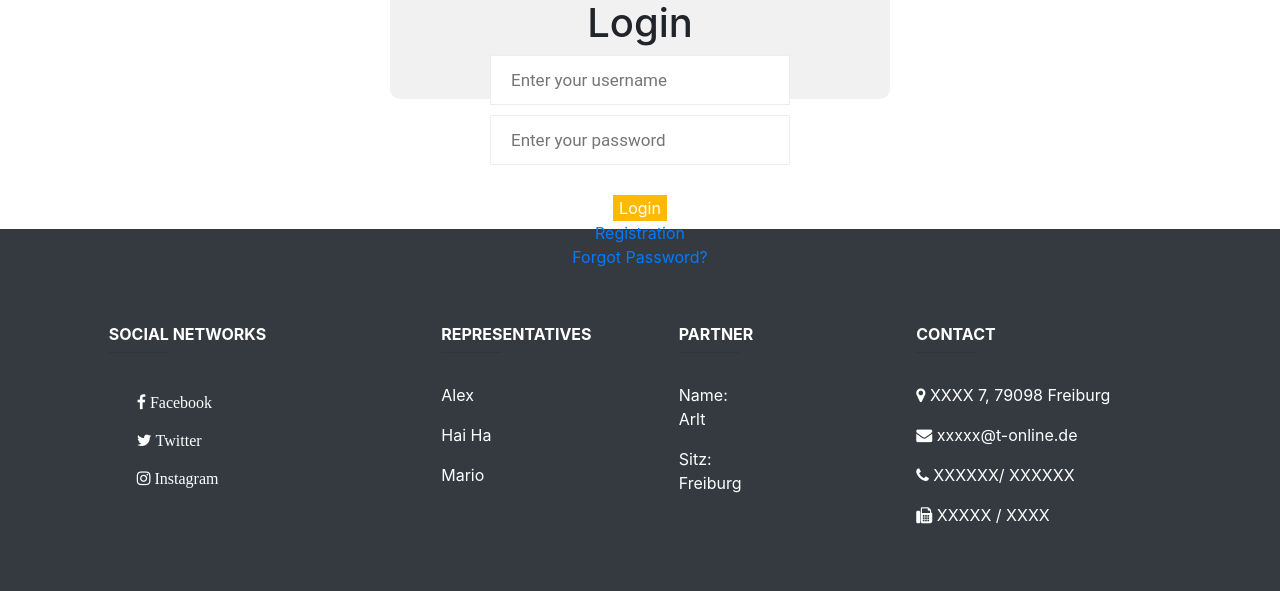
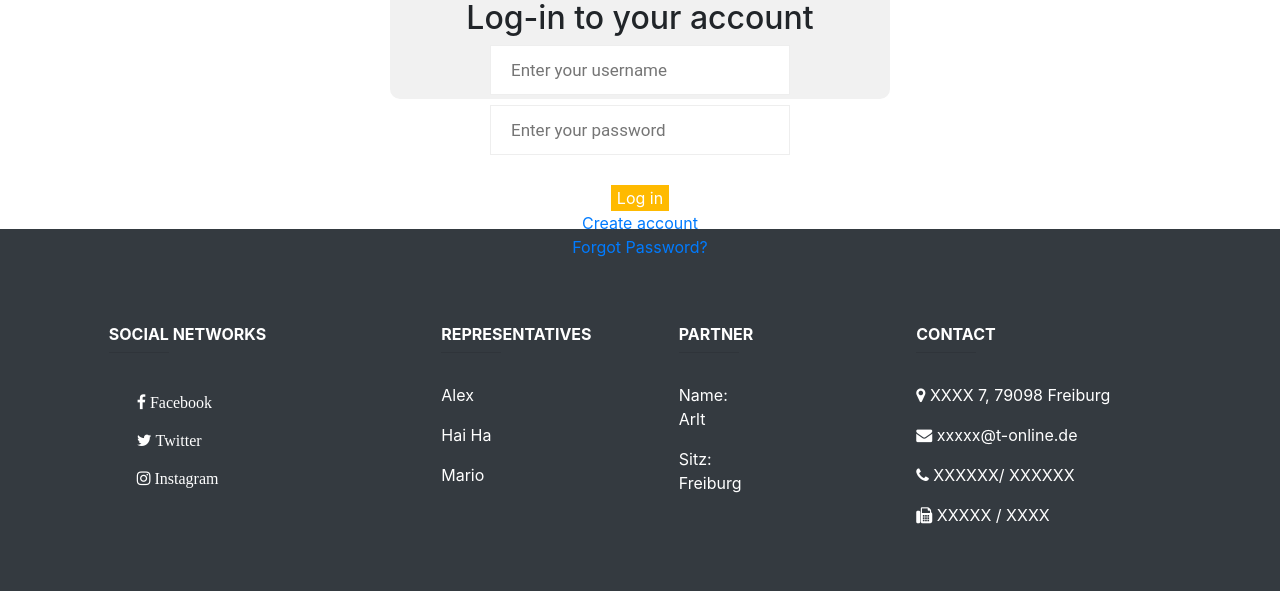
Before and after one commit to hAislt/WebE, a PHP site: page /login.php in a window 1280 px wide. Shown: the part 481-1072 px from the top of the page. Run offline with PHP 8.4, Linux system fonts and the light colour scheme; data that the repository does not hold is empty; some libraries are stand-ins or nearby versions.

Commit message:
add new codes in login.php

```diff
--- a/index.php
+++ b/index.php
@@ -1,7 +1,11 @@
 <?php
 session_start();
 error_reporting(-1);
+
 ini_set('display_errors','On');
+$user = $_SESSION['username'];
+
+echo "<h1> Willkommen $user </h1>";
 
 $mysqli = new mysqli('localhost', 'root', '', 'shop');
 if($mysqli->connect_error) {
@@ -87,7 +91,7 @@ if(isset($_COOKIE['userId'])){
             <a class="nav-link" href="contact.php">Contact</a>
           </li>
           <li class="nav-item">
-            <a class="nav-link" href="login.php">Login</a>
+            <a class="nav-link" href="login.php">Login(<?php echo $user ?>)</a>
           </li>
           <li class="nav-item">
             <a class="nav-link" href="cart.php">Cart(<?php echo $cardItems ?>)</a>
--- a/login.php
+++ b/login.php
@@ -103,13 +103,13 @@ if(isset($_COOKIE['userId'])){
 <!-- Login Box -->
     <div class="container_login">
     <img src="images/icon.jpg" class="icon">
-    <h1>Login</h1>
-    <form class ="loginform" action="login1.php" method="POST">
+    <h2>Log-in to your account</h1>
+    <form class ="loginform" action="loginUser.php" method="POST">
     <input type="text" name="user" placeholder="Enter your username" required>
     <input type="password" name="password" placeholder="Enter your password" required><br>
-    <button type="submit" name="submit" class="button">Login</button>
+    <button type="submit" name="submit" class="button">Log in</button>
     </form>
-    <a href="signup.php">Registration</a>
+    <a href="signup.php">Create account</a>
     <p><a href="signup.php">Forgot Password?</a></p>
     </div>
 
--- a/login1.php
+++ b/loginUser.php
@@ -12,7 +12,7 @@ $array = mysqli_fetch_array($result);
 
 if($array['count'] > 0){
     $_SESSION['username'] = $name;
-    header("location: Welcome.php");
+    header("location: index.php");
 } else {
     echo "ERROR";
 }
--- a/registerdb.php
+++ b/registerdb.php
@@ -11,7 +11,7 @@ $result = mysqli_query($connection, $insert);
 if(!$result){
     echo 'Error';
 }else{
-    echo 'user verbunden';
+    header("location:login.php");
 }
 mysqli_close($connection);
 
--- a/signup.php
+++ b/signup.php
@@ -47,9 +47,9 @@
     <input type="text" id="email" name="email" placeholder="Enter your Email" >
     <input type="password" id="password" name="password" placeholder="Enter your password"><br>
 
-    <button type="submit" name="submit" class="button">Login</button>
+    <button type="submit" name="submit" class="button">Sign up</button>
     </form>
-    <a href="login.php">haben Sie schon einen Konto?</a>
+    <a>Already have an account?  </a><a href="login.php">Log in</a>
 
     </div>
 
```
Also changed, not shown: Welcome.php (deleted, +0 -8 lines).
